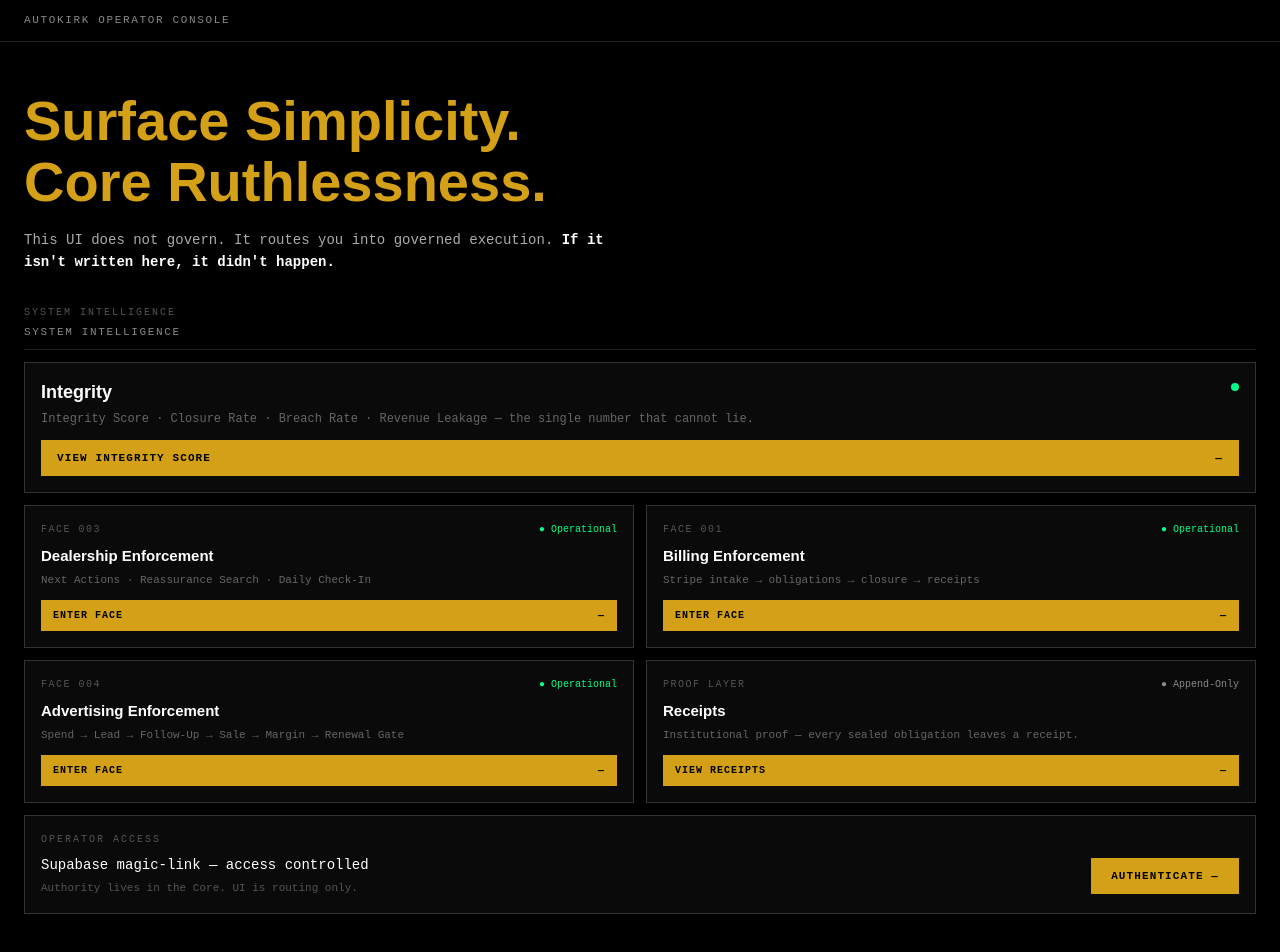
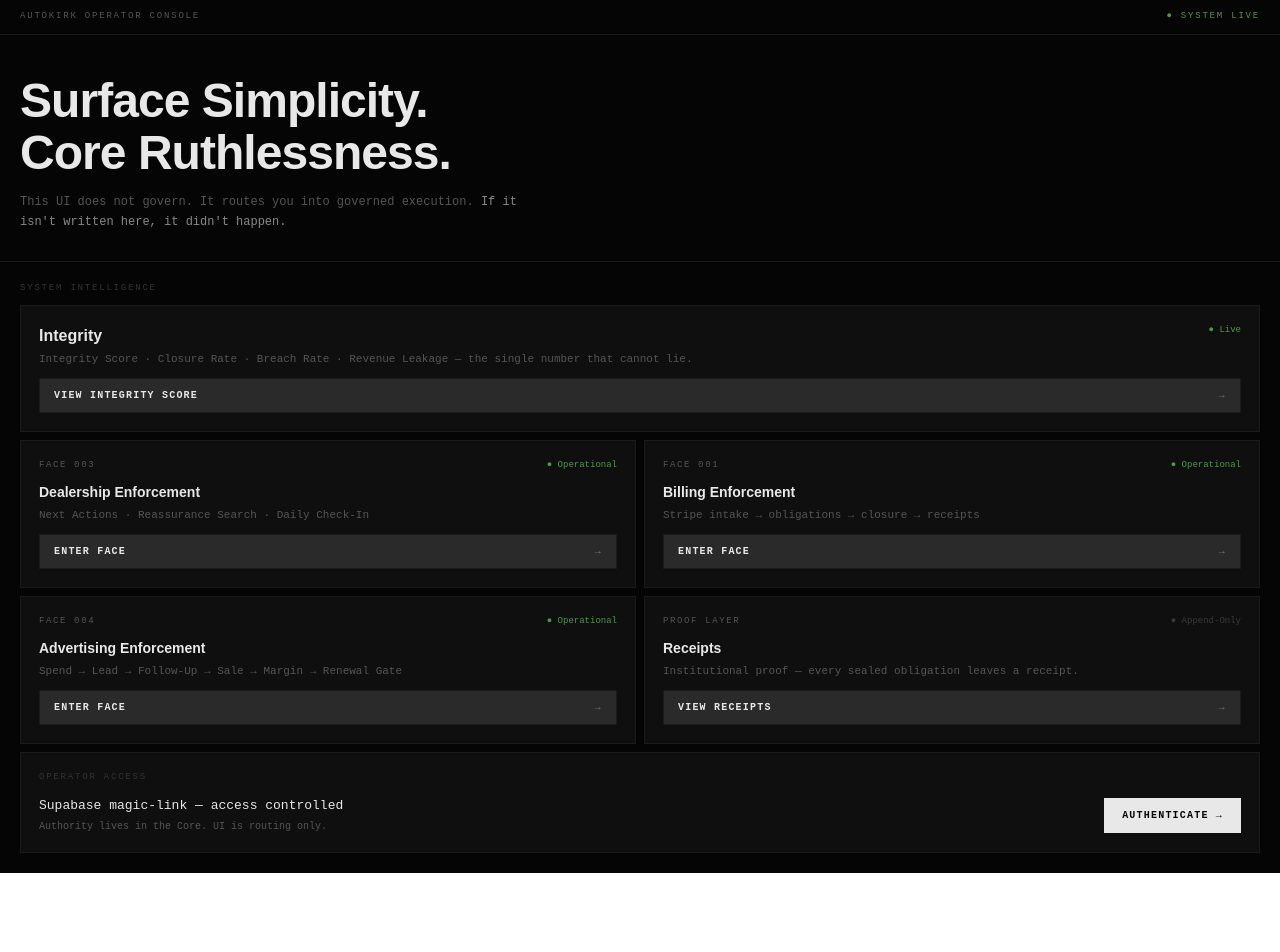
Before and after one commit to kirklubesit30908635-svg/KDH, a Next.js app: page / in a window 1280 px wide. After the commit the page ends 873 px from the top, so only its background shows below. Built offline with nearby package versions, Linux system fonts and the light colour scheme.

Commit message:
fix: dark grey homepage

```diff
--- a/src/app/page.tsx
+++ b/src/app/page.tsx
@@ -2,307 +2,81 @@
 
 import { useRouter } from 'next/navigation'
 
+const C = {
+  bg: '#050505', surface: '#0f0f0f', border: '#1a1a1a',
+  accent: '#2a2a2a', text: '#e8e8e8', textMuted: '#555',
+  textDim: '#333', liveText: '#4a9a4a', appendOnly: '#3a3a3a',
+}
+
+function Btn({ children, onClick, full }: { children: React.ReactNode; onClick: () => void; full?: boolean }) {
+  return (
+    <button onClick={onClick} style={{ backgroundColor: C.accent, color: C.text, border: `1px solid ${C.border}`, padding: '9px 14px', fontSize: '10px', letterSpacing: '0.12em', textTransform: 'uppercase' as const, cursor: 'pointer', fontWeight: '600', width: full ? '100%' : 'auto', textAlign: 'left' as const, display: 'flex', justifyContent: 'space-between', alignItems: 'center', fontFamily: 'monospace' }}>
+      {children} <span style={{ opacity: 0.4 }}>→</span>
+    </button>
+  )
+}
+
+function Card({ tag, title, desc, btnLabel, href, status, statusColor }: { tag: string; title: string; desc: string; btnLabel: string; href: string; status: string; statusColor: string }) {
+  const router = useRouter()
+  return (
+    <div style={{ border: `1px solid ${C.border}`, padding: '18px', backgroundColor: C.surface, display: 'flex', flexDirection: 'column' as const, gap: '10px' }}>
+      <div style={{ display: 'flex', justifyContent: 'space-between' }}>
+        <span style={{ fontSize: '9px', color: C.textMuted, letterSpacing: '0.18em', textTransform: 'uppercase' as const }}>{tag}</span>
+        <span style={{ fontSize: '9px', color: statusColor }}>● {status}</span>
+      </div>
+      <div>
+        <div style={{ fontSize: '14px', fontWeight: '700', color: C.text, marginBottom: '4px', fontFamily: 'sans-serif' }}>{title}</div>
+        <div style={{ fontSize: '11px', color: C.textMuted, lineHeight: '1.5' }}>{desc}</div>
+      </div>
+      <Btn onClick={() => router.push(href)} full>{btnLabel}</Btn>
+    </div>
+  )
+}
+
 export default function Home() {
   const router = useRouter()
-
   return (
-    <div style={{
-      backgroundColor: '#000',
-      color: '#fff',
-      minHeight: '100vh',
-      fontFamily: 'monospace',
-      padding: '0',
-    }}>
-      {/* Header */}
-      <div style={{
-        borderBottom: '1px solid #222',
-        padding: '12px 24px',
-        fontSize: '11px',
-        letterSpacing: '0.15em',
-        color: '#888',
-        textTransform: 'uppercase',
-      }}>
-        AutoKirk Operator Console
+    <div style={{ backgroundColor: C.bg, color: C.text, minHeight: '100vh', fontFamily: 'monospace' }}>
+      <div style={{ borderBottom: `1px solid ${C.border}`, padding: '10px 20px', fontSize: '9px', letterSpacing: '0.2em', color: C.textMuted, textTransform: 'uppercase' as const, display: 'flex', justifyContent: 'space-between' }}>
+        <span>AutoKirk Operator Console</span>
+        <span style={{ color: C.liveText }}>● System Live</span>
       </div>
-
-      {/* Hero */}
-      <div style={{ padding: '48px 24px 32px' }}>
-        <h1 style={{
-          fontSize: 'clamp(2rem, 5vw, 3.5rem)',
-          fontWeight: '900',
-          color: '#d4a017',
-          lineHeight: '1.1',
-          margin: '0 0 16px',
-          fontFamily: 'sans-serif',
-        }}>
+      <div style={{ padding: '40px 20px 28px', borderBottom: `1px solid ${C.border}` }}>
+        <h1 style={{ fontSize: 'clamp(1.8rem, 4vw, 3rem)', fontWeight: '900', color: C.text, lineHeight: '1.1', margin: '0 0 12px', fontFamily: 'sans-serif', letterSpacing: '-0.02em' }}>
           Surface Simplicity.<br />Core Ruthlessness.
         </h1>
-        <p style={{
-          fontSize: '14px',
-          color: '#aaa',
-          maxWidth: '600px',
-          lineHeight: '1.6',
-          margin: 0,
-        }}>
+        <p style={{ fontSize: '12px', color: C.textMuted, maxWidth: '520px', lineHeight: '1.7', margin: 0 }}>
           This UI does not govern. It routes you into governed execution.{' '}
-          <strong style={{ color: '#fff' }}>If it isn't written here, it didn't happen.</strong>
+          <span style={{ color: '#888' }}>If it isn't written here, it didn't happen.</span>
         </p>
       </div>
-
-      {/* System Intelligence */}
-      <div style={{ padding: '0 24px 8px' }}>
-        <div style={{
-          fontSize: '10px',
-          letterSpacing: '0.2em',
-          color: '#555',
-          textTransform: 'uppercase',
-          marginBottom: '4px',
-        }}>
-          System Intelligence
+      <div style={{ padding: '20px' }}>
+        <div style={{ fontSize: '9px', letterSpacing: '0.2em', color: C.textDim, textTransform: 'uppercase' as const, marginBottom: '10px' }}>System Intelligence</div>
+        <div style={{ border: `1px solid ${C.border}`, padding: '18px', backgroundColor: C.surface, marginBottom: '8px' }}>
+          <div style={{ display: 'flex', justifyContent: 'space-between', alignItems: 'flex-start', marginBottom: '10px' }}>
+            <div>
+              <div style={{ fontSize: '16px', fontWeight: '700', color: C.text, marginBottom: '3px', fontFamily: 'sans-serif' }}>Integrity</div>
+              <div style={{ fontSize: '11px', color: C.textMuted, lineHeight: '1.5' }}>Integrity Score · Closure Rate · Breach Rate · Revenue Leakage — the single number that cannot lie.</div>
+            </div>
+            <span style={{ fontSize: '9px', color: C.liveText, whiteSpace: 'nowrap' as const, marginLeft: '16px' }}>● Live</span>
+          </div>
+          <Btn onClick={() => router.push('/integrity')} full>View Integrity Score</Btn>
         </div>
-        <div style={{
-          fontSize: '11px',
-          letterSpacing: '0.15em',
-          color: '#888',
-          textTransform: 'uppercase',
-          marginBottom: '12px',
-          borderBottom: '1px solid #222',
-          paddingBottom: '8px',
-        }}>
-          System Intelligence
+        <div style={{ display: 'grid', gridTemplateColumns: '1fr 1fr', gap: '8px', marginBottom: '8px' }}>
+          <Card tag="Face 003" title="Dealership Enforcement" desc="Next Actions · Reassurance Search · Daily Check-In" btnLabel="Enter Face" href="/command" status="Operational" statusColor={C.liveText} />
+          <Card tag="Face 001" title="Billing Enforcement" desc="Stripe intake → obligations → closure → receipts" btnLabel="Enter Face" href="/billing-ops" status="Operational" statusColor={C.liveText} />
+          <Card tag="Face 004" title="Advertising Enforcement" desc="Spend → Lead → Follow-Up → Sale → Margin → Renewal Gate" btnLabel="Enter Face" href="/advertising" status="Operational" statusColor={C.liveText} />
+          <Card tag="Proof Layer" title="Receipts" desc="Institutional proof — every sealed obligation leaves a receipt." btnLabel="View Receipts" href="/receipts" status="Append-Only" statusColor={C.appendOnly} />
         </div>
-
-        {/* Integrity Card */}
-        <div style={{
-          border: '1px solid #333',
-          padding: '16px',
-          marginBottom: '12px',
-          backgroundColor: '#0a0a0a',
-        }}>
-          <div style={{ display: 'flex', justifyContent: 'space-between', alignItems: 'flex-start' }}>
+        <div style={{ border: `1px solid ${C.border}`, padding: '18px', backgroundColor: C.surface }}>
+          <div style={{ fontSize: '9px', letterSpacing: '0.2em', color: C.textDim, textTransform: 'uppercase' as const, marginBottom: '12px' }}>Operator Access</div>
+          <div style={{ display: 'flex', justifyContent: 'space-between', alignItems: 'center', gap: '16px' }}>
             <div>
-              <div style={{ fontSize: '18px', fontWeight: '700', color: '#fff', marginBottom: '4px', fontFamily: 'sans-serif' }}>
-                Integrity
-              </div>
-              <div style={{ fontSize: '12px', color: '#666' }}>
-                Integrity Score · Closure Rate · Breach Rate · Revenue Leakage — the single number that cannot lie.
-              </div>
+              <div style={{ fontSize: '13px', color: C.text, marginBottom: '3px' }}>Supabase magic-link — access controlled</div>
+              <div style={{ fontSize: '10px', color: C.textMuted }}>Authority lives in the Core. UI is routing only.</div>
             </div>
-            <div style={{
-              width: '8px', height: '8px', borderRadius: '50%',
-              backgroundColor: '#00ff88', marginTop: '4px', flexShrink: 0,
-            }} />
-          </div>
-          <button
-            onClick={() => router.push('/integrity')}
-            style={{
-              marginTop: '12px',
-              backgroundColor: '#d4a017',
-              color: '#000',
-              border: 'none',
-              padding: '10px 16px',
-              fontSize: '11px',
-              letterSpacing: '0.1em',
-              textTransform: 'uppercase',
-              cursor: 'pointer',
-              fontWeight: '700',
-              width: '100%',
-              textAlign: 'left',
-              display: 'flex',
-              justifyContent: 'space-between',
-              alignItems: 'center',
-            }}
-          >
-            View Integrity Score <span>—</span>
-          </button>
-        </div>
-
-        {/* Face Cards Row 1 */}
-        <div style={{ display: 'grid', gridTemplateColumns: '1fr 1fr', gap: '12px', marginBottom: '12px' }}>
-          {/* Face 003 */}
-          <div style={{ border: '1px solid #333', padding: '16px', backgroundColor: '#0a0a0a' }}>
-            <div style={{ display: 'flex', justifyContent: 'space-between', marginBottom: '8px' }}>
-              <span style={{ fontSize: '10px', color: '#555', letterSpacing: '0.15em', textTransform: 'uppercase' }}>Face 003</span>
-              <span style={{ fontSize: '10px', color: '#00ff88' }}>● Operational</span>
-            </div>
-            <div style={{ fontSize: '15px', fontWeight: '700', color: '#fff', marginBottom: '4px', fontFamily: 'sans-serif' }}>
-              Dealership Enforcement
-            </div>
-            <div style={{ fontSize: '11px', color: '#666', marginBottom: '12px' }}>
-              Next Actions · Reassurance Search · Daily Check-In
-            </div>
-            <button
-              onClick={() => router.push('/command')}
-              style={{
-                backgroundColor: '#d4a017',
-                color: '#000',
-                border: 'none',
-                padding: '8px 12px',
-                fontSize: '10px',
-                letterSpacing: '0.1em',
-                textTransform: 'uppercase',
-                cursor: 'pointer',
-                fontWeight: '700',
-                width: '100%',
-                textAlign: 'left',
-                display: 'flex',
-                justifyContent: 'space-between',
-              }}
-            >
-              Enter Face <span>—</span>
-            </button>
-          </div>
-
-          {/* Face 001 */}
-          <div style={{ border: '1px solid #333', padding: '16px', backgroundColor: '#0a0a0a' }}>
-            <div style={{ display: 'flex', justifyContent: 'space-between', marginBottom: '8px' }}>
-              <span style={{ fontSize: '10px', color: '#555', letterSpacing: '0.15em', textTransform: 'uppercase' }}>Face 001</span>
-              <span style={{ fontSize: '10px', color: '#00ff88' }}>● Operational</span>
-            </div>
-            <div style={{ fontSize: '15px', fontWeight: '700', color: '#fff', marginBottom: '4px', fontFamily: 'sans-serif' }}>
-              Billing Enforcement
-            </div>
-            <div style={{ fontSize: '11px', color: '#666', marginBottom: '12px' }}>
-              Stripe intake → obligations → closure → receipts
-            </div>
-            <button
-              onClick={() => router.push('/billing-ops')}
-              style={{
-                backgroundColor: '#d4a017',
-                color: '#000',
-                border: 'none',
-                padding: '8px 12px',
-                fontSize: '10px',
-                letterSpacing: '0.1em',
-                textTransform: 'uppercase',
-                cursor: 'pointer',
-                fontWeight: '700',
-                width: '100%',
-                textAlign: 'left',
-                display: 'flex',
-                justifyContent: 'space-between',
-              }}
-            >
-              Enter Face <span>—</span>
-            </button>
-          </div>
-        </div>
-
-        {/* Face Cards Row 2 */}
-        <div style={{ display: 'grid', gridTemplateColumns: '1fr 1fr', gap: '12px', marginBottom: '12px' }}>
-          {/* Face 004 */}
-          <div style={{ border: '1px solid #333', padding: '16px', backgroundColor: '#0a0a0a' }}>
-            <div style={{ display: 'flex', justifyContent: 'space-between', marginBottom: '8px' }}>
-              <span style={{ fontSize: '10px', color: '#555', letterSpacing: '0.15em', textTransform: 'uppercase' }}>Face 004</span>
-              <span style={{ fontSize: '10px', color: '#00ff88' }}>● Operational</span>
-            </div>
-            <div style={{ fontSize: '15px', fontWeight: '700', color: '#fff', marginBottom: '4px', fontFamily: 'sans-serif' }}>
-              Advertising Enforcement
-            </div>
-            <div style={{ fontSize: '11px', color: '#666', marginBottom: '12px' }}>
-              Spend → Lead → Follow-Up → Sale → Margin → Renewal Gate
-            </div>
-            <button
-              onClick={() => router.push('/advertising')}
-              style={{
-                backgroundColor: '#d4a017',
-                color: '#000',
-                border: 'none',
-                padding: '8px 12px',
-                fontSize: '10px',
-                letterSpacing: '0.1em',
-                textTransform: 'uppercase',
-                cursor: 'pointer',
-                fontWeight: '700',
-                width: '100%',
-                textAlign: 'left',
-                display: 'flex',
-                justifyContent: 'space-between',
-              }}
-            >
-              Enter Face <span>—</span>
-            </button>
-          </div>
-
-          {/* Proof Layer */}
-          <div style={{ border: '1px solid #333', padding: '16px', backgroundColor: '#0a0a0a' }}>
-            <div style={{ display: 'flex', justifyContent: 'space-between', marginBottom: '8px' }}>
-              <span style={{ fontSize: '10px', color: '#555', letterSpacing: '0.15em', textTransform: 'uppercase' }}>Proof Layer</span>
-              <span style={{ fontSize: '10px', color: '#888' }}>● Append-Only</span>
-            </div>
-            <div style={{ fontSize: '15px', fontWeight: '700', color: '#fff', marginBottom: '4px', fontFamily: 'sans-serif' }}>
-              Receipts
-            </div>
-            <div style={{ fontSize: '11px', color: '#666', marginBottom: '12px' }}>
-              Institutional proof — every sealed obligation leaves a receipt.
-            </div>
-            <button
-              onClick={() => router.push('/receipts')}
-              style={{
-                backgroundColor: '#d4a017',
-                color: '#000',
-                border: 'none',
-                padding: '8px 12px',
-                fontSize: '10px',
-                letterSpacing: '0.1em',
-                textTransform: 'uppercase',
-                cursor: 'pointer',
-                fontWeight: '700',
-                width: '100%',
-                textAlign: 'left',
-                display: 'flex',
-                justifyContent: 'space-between',
-              }}
-            >
-              View Receipts <span>—</span>
-            </button>
-          </div>
-        </div>
-
-        {/* Operator Access */}
-        <div style={{
-          border: '1px solid #333',
-          padding: '16px',
-          backgroundColor: '#0a0a0a',
-          marginBottom: '32px',
-        }}>
-          <div style={{
-            fontSize: '10px',
-            letterSpacing: '0.2em',
-            color: '#555',
-            textTransform: 'uppercase',
-            marginBottom: '8px',
-          }}>
-            Operator Access
-          </div>
-          <div style={{ display: 'flex', justifyContent: 'space-between', alignItems: 'center' }}>
-            <div>
-              <div style={{ fontSize: '14px', color: '#fff', marginBottom: '4px' }}>
-                Supabase magic-link — access controlled
-              </div>
-              <div style={{ fontSize: '11px', color: '#555' }}>
-                Authority lives in the Core. UI is routing only.
-              </div>
-            </div>
-            <button
-              onClick={() => router.push('/login')}
-              style={{
-                backgroundColor: '#d4a017',
-                color: '#000',
-                border: 'none',
-                padding: '10px 20px',
-                fontSize: '11px',
-                letterSpacing: '0.1em',
-                textTransform: 'uppercase',
-                cursor: 'pointer',
-                fontWeight: '700',
-                whiteSpace: 'nowrap',
-                display: 'flex',
-                alignItems: 'center',
-                gap: '8px',
-              }}
-            >
-              Authenticate —
+            <button onClick={() => router.push('/login')} style={{ backgroundColor: C.text, color: C.bg, border: 'none', padding: '10px 18px', fontSize: '10px', letterSpacing: '0.12em', textTransform: 'uppercase' as const, cursor: 'pointer', fontWeight: '800', whiteSpace: 'nowrap' as const, fontFamily: 'monospace' }}>
+              Authenticate →
             </button>
           </div>
         </div>
```
